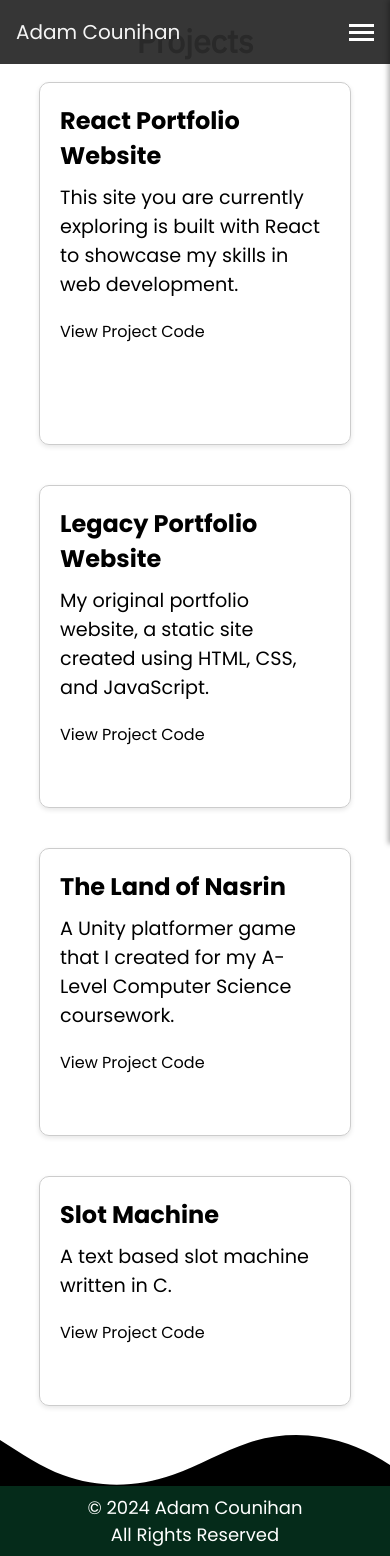
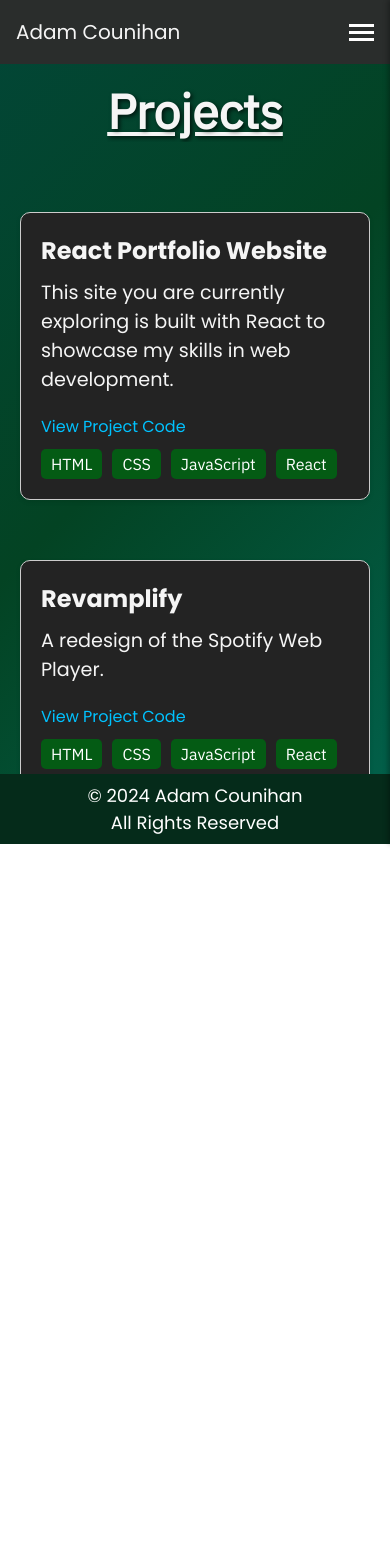
Before and after one commit to adamcounihan-dev/Portfolio-Website, a React (Vite) app: page /projects in a window 390 px wide. After the commit the page ends 844 px from the top, so only its background shows below. Built offline with nearby package versions, Linux system fonts and the light colour scheme.

Commit message:
style: improve projects section

```diff
--- a/pages/Projects/Projects.jsx
+++ b/pages/Projects/Projects.jsx
@@ -5,14 +5,14 @@ function getProjects() {
         {
             title: 'React Portfolio Website',
             description: 'This site you are currently exploring is built with React to showcase my skills in web development.',
-            link: 'https://github.com/adamlcounihan/Portfolio-Website',
+            link: 'https://github.com/adamlcounihan/Revamplify',
             languages: ['HTML', 'CSS', 'JavaScript', 'React']
         },
         {
-            title: 'Legacy Portfolio Website',
-            description: 'My original portfolio website, a static site created using HTML, CSS, and JavaScript.',
-            link: 'https://github.com/adamlcounihan/Legacy-Portfolio-Website',
-            languages: ['HTML', 'CSS', 'JavaScript']
+            title: 'Revamplify',
+            description: 'A redesign of the Spotify Web Player.',
+            link: 'https://github.com/adamlcounihan/Revamplify',
+            languages: ['HTML', 'CSS', 'JavaScript', 'React', 'Express']
         },
         {
             title: 'The Land of Nasrin',
@@ -33,6 +33,7 @@ function Projects() {
     return (
         <section id="projects" className={styles.projects}>
             <h1 className={styles.title}>Projects</h1>
+            <div className={styles.projectsGrid}>
                 {getProjects().map((project, index) => (
                     <div key={index} className={styles.projectContainer}>
                         <h3 className={styles.projectTitle}>{project.title}</h3>
@@ -56,18 +57,6 @@ function Projects() {
                         </div>
                     </div>
                 ))}
-            <div className={styles.customShapeDividerBottom}>
-                <svg
-                    data-name="Layer 1"
-                    xmlns="http://www.w3.org/2000/svg"
-                    viewBox="0 0 1200 120"
-                    preserveAspectRatio="none"
-                >
-                    <path
-                        d="M321.39,56.44c58-10.79,114.16-30.13,172-41.86,82.39-16.72,168.19-17.73,250.45-.39C823.78,31,906.67,72,985.66,92.83c70.05,18.48,146.53,26.09,214.34,3V0H0V27.35A600.21,600.21,0,0,0,321.39,56.44Z"
-                        className={styles.shapeFill}
-                    ></path>
-                </svg>
             </div>
         </section>
     );
--- a/pages/Projects/ProjectsStyles.module.css
+++ b/pages/Projects/ProjectsStyles.module.css
@@ -3,19 +3,31 @@
     flex-direction: column;
     gap: 20px;
     align-items: center;
-    background-color: var(--light-bg-color);
-    padding-bottom: 60px;
+    background: linear-gradient(135deg, #024637, #034323, #025f49);
+    padding-top: 50px;
     position: relative;
+    height: calc(100vh - 70px);
+    width: 100vw;
+    color: var(--text-color);
+}
+
+.projectsGrid {
+    display: grid;
+    grid-template-columns: repeat(2, 1fr);
+    gap: 20px;
+    width: 100%;
+    max-width: 1200px;
+    margin-top: 30px;
+    overflow-x: visible;
 }
 
 .projectContainer {
     border: 1px solid #ccc;
     padding: 20px;
     border-radius: 10px;
-    width: 80%;
     box-shadow: 0 2px 5px rgba(0, 0, 0, 0.1);
-    background-color: var(--light-container-bg-color);
-    margin-bottom: 20px;
+    background-color: var(--container-bg-color);
+    margin: 20px
 }
 
 .projectTitle {
@@ -29,7 +41,7 @@
 }
 
 .projectLink {
-    color: var(--light-link-color);
+    color: var(--link-color);
     text-decoration: none;
 }
 
@@ -38,19 +50,17 @@
 }
 
 .title {
-    max-width: 24ch;
     align-self: center;
-    color: var(--light-accent-color);
-    margin-top: 20px;
+    margin-top: 30px;
+    text-shadow: 2px 2px 4px rgba(0, 0, 0, 0.7);
+    font-size: 3rem;
+    text-align: center;
+    flex-shrink: 0;
+    text-decoration: underline;
 }
 
 .languagesContainer {
     margin-top: 10px;
-}
-
-.languagesTitle {
-    font-size: 1.2em;
-    margin-bottom: 5px;
 }
 
 .languagesList {
@@ -62,30 +72,16 @@
 }
 
 .languageItem {
-    background-color: var(--light-accent-color);
+    background-color: var(--accent-color);
     color: white;
     padding: 5px 10px;
     border-radius: 5px;
     font-size: 1em;
     font-family: 'IBM Plex Sans', sans-serif;
 }
-.customShapeDividerBottom {
-    position: absolute;
-    bottom: 0;
-    left: 0;
-    width: 100%;
-    overflow: hidden;
-    line-height: 0;
-    transform: rotate(180deg);
+
+@media (max-width: 480px) {
+    .projectsGrid {
+        grid-template-columns: 1fr;
+    }
 }
-
-.customShapeDividerBottom svg {
-    position: relative;
-    display: block;
-    width: calc(135% + 1.3px);
-    height: 92px;
-}
-
-.shapeFill {
-    fill: var(--dark-bg-color);
-}
--- a/src/components/Footer/FooterStyles.module.css
+++ b/src/components/Footer/FooterStyles.module.css
@@ -1,6 +1,6 @@
 .container {
     text-align: center;
-    background-color: #052b1a;
+    background-color: var(--footer-color);
     height: 70px;
     align-content: center;
 }
--- a/src/index.css
+++ b/src/index.css
@@ -1,12 +1,12 @@
 :root {
     --bg-color: #1e3a33;
     --text-color: #f5f5f5;
-    --accent-color: #15c535;
+    --accent-color: #045b14;
     --link-color: #00c2ff;
-    --container-bg-color: rgb(35, 35, 35);
-
-    --navbar-color: rgba(44, 44, 44, 0.95);
+    --container-bg-color: #232323;
+    --navbar-color: #2A2D2CFF;
     --sidebar-color: #165b45;
+    --footer-color: #052b1a;
 }
 
 * {
```
Lines whose indentation alone changed are shown as unchanged.
